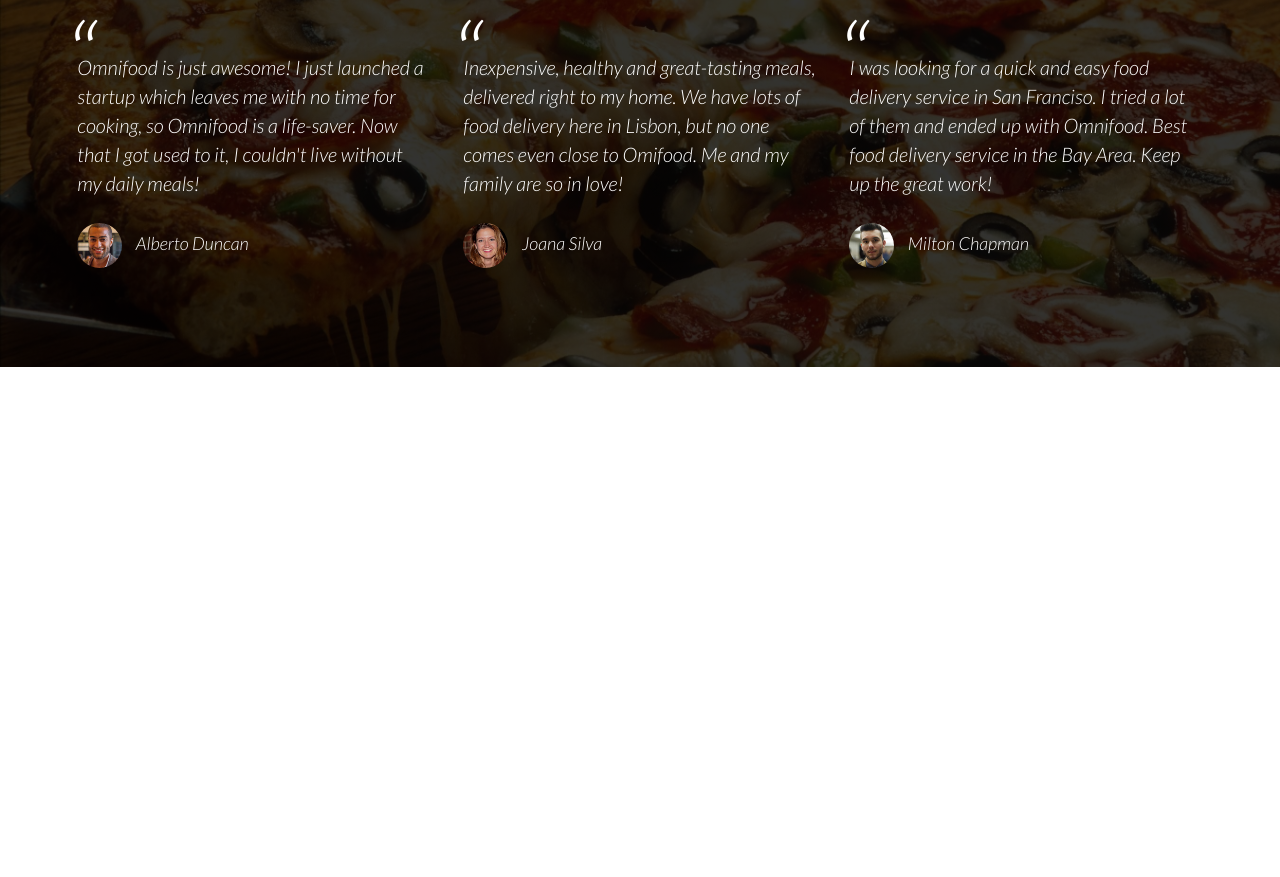
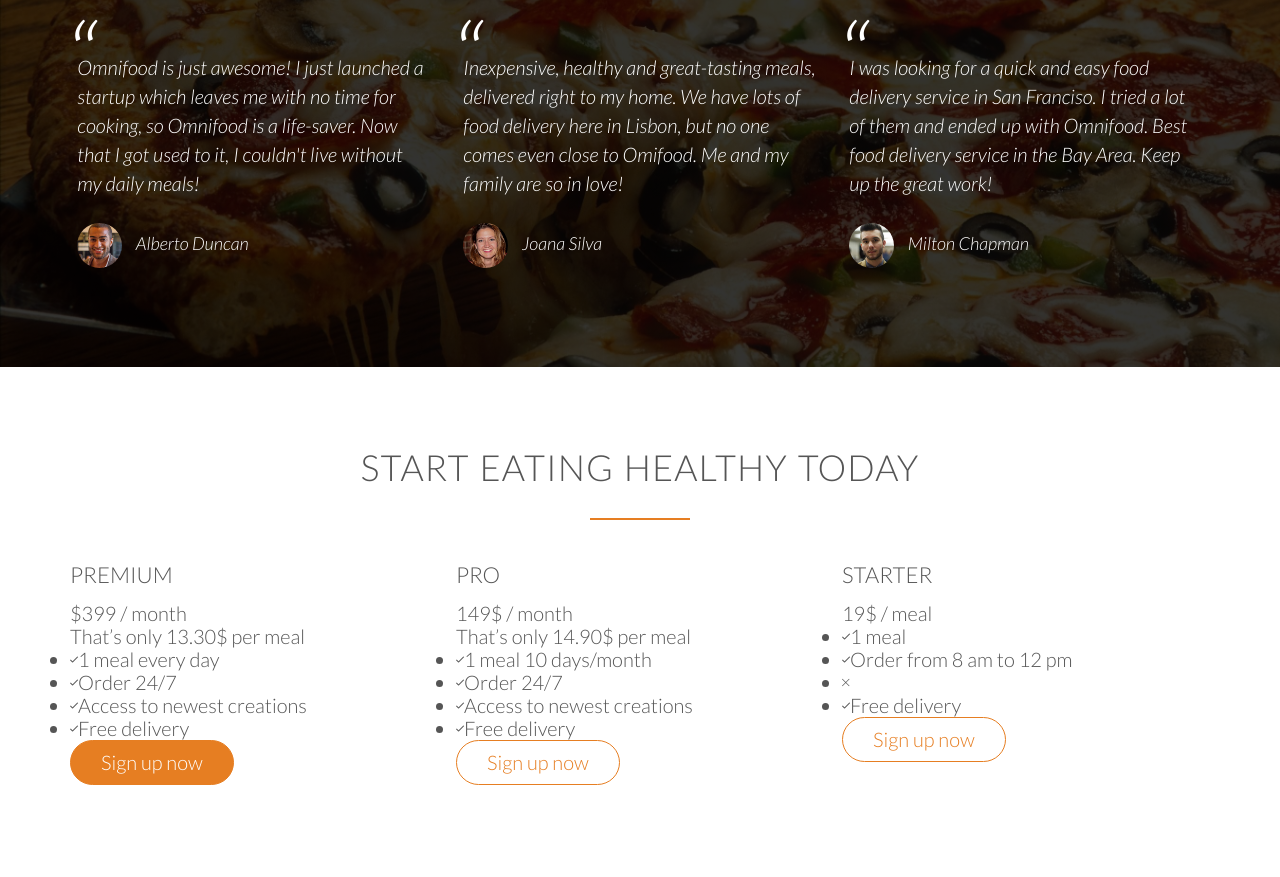
Before and after one commit to LaserPewPew10/omnifood, a plain HTML site: page index.html in a window 1280 px wide. Shown: the part 3554-4431 px from the top of the page. Before the commit the page ends 3921 px from the top, so only its background shows below. Drawn offline with Linux system fonts and the light colour scheme; files whose address does not match are found by name.

Commit message:
adding in sign up section for omnifood

```diff
--- a/index.html
+++ b/index.html
@@ -267,8 +267,86 @@
 </div>
 </section>
 
-
+<section class="section-plans">
+  <div class="row">
+    <h2>Start eating healthy today</h2>
+  </div>
+  <div class="row">
+    <div class="col span-1-of-3">
+      <div class="plan-box">
+        <div>
+          <h3>Premium</h3>
+          <p class="plan-price">$399 / month</p>
+          <p class="plan-price-meal">That’s only 13.30$ per meal</p>
+        </div>
+        <div>
+          <ul>
+            <li><i class="ion-ios-checkmark-empty"></i>1 meal every day</li>
+            <li><i class="ion-ios-checkmark-empty"></i>Order 24/7</li>
+            <li><i class="ion-ios-checkmark-empty"></i>Access to newest creations</li>
+            <li><i class="ion-ios-checkmark-empty"></i>Free delivery</li>
+          </ul>
+        </div>
+        <div>
+          <a href="#" class="btn btn-full">Sign up now</a>
+        </div>
+      </div>
+    </div>
+    <div class="col span-1-of-3">
+      <div class="plan-box">
+        <div>
+          <h3>Pro</h3>
+          <p class="plan-price">149$ / month</p>
+          <p class="plan-price-meal">That’s only 14.90$ per meal</p>
+        </div>
+        <div>
+          <ul>
+            <li><i class="ion-ios-checkmark-empty"></i>1 meal 10 days/month</li>
+            <li><i class="ion-ios-checkmark-empty"></i>Order 24/7</li>
+            <li><i class="ion-ios-checkmark-empty"></i>Access to newest creations</li>
+            <li><i class="ion-ios-checkmark-empty"></i>Free delivery</li>
+          </ul>
+        </div>
+        <div>
+          <a href="#" class="btn btn-ghost">Sign up now</a>
+        </div>
+      </div>
+    </div>
+    <div class="col span-1-of-3">
+      <div class="plan-box">
+        <div>
+          <h3>Starter</h3>
+          <p class="plan-price">19$ / meal</p>
+          <p class="plan-price-meal"></p>
+        </div>
+        <div>
+          <ul>
+            <li><i class="ion-ios-checkmark-empty"></i>1 meal</li>
+            <li><i class="ion-ios-checkmark-empty"></i>Order from 8 am to 12 pm</li>
+            <li><i class="ion-ios-close-empty"></i></li>
+            <li><i class="ion-ios-checkmark-empty"></i>Free delivery</li>
+          </ul>
+        </div>
+        <div>
+          <a href="#" class="btn btn-ghost">Sign up now</a>
+        </div>
+      </div>
+    </div>
+  </div>
+</section>
 
 
   </body>
 </html>
+
+
+<!-- Title: Start eating healthy today
+
+
+
+Plan 3: Starter
+19$ per meal
+1 meal
+Order from 8 am to 12 pm
+Free delivery
+ -->
```
